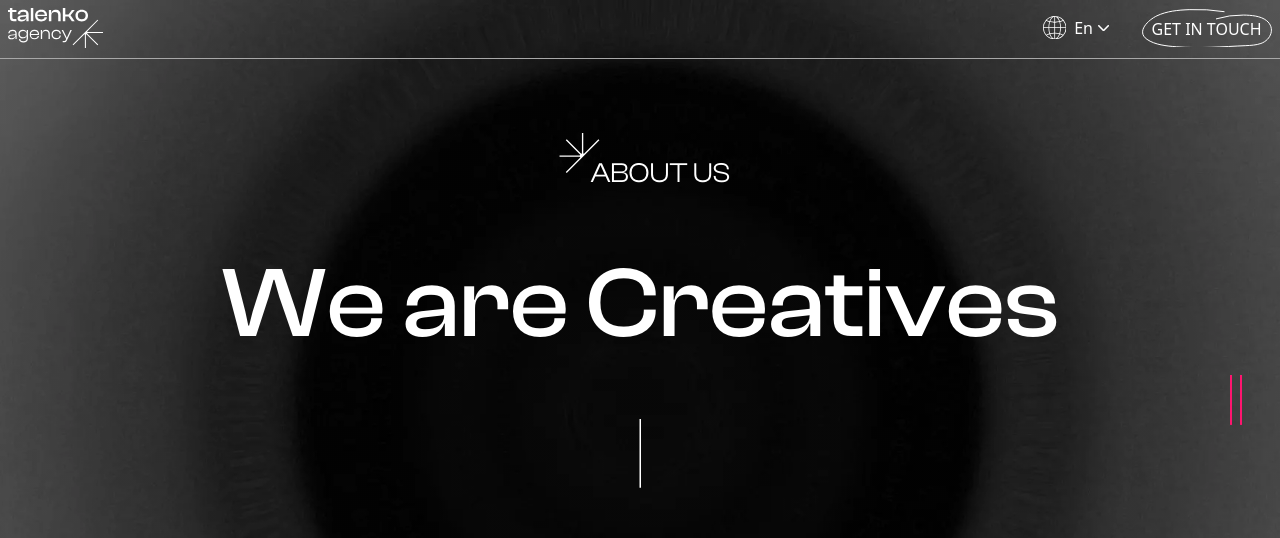
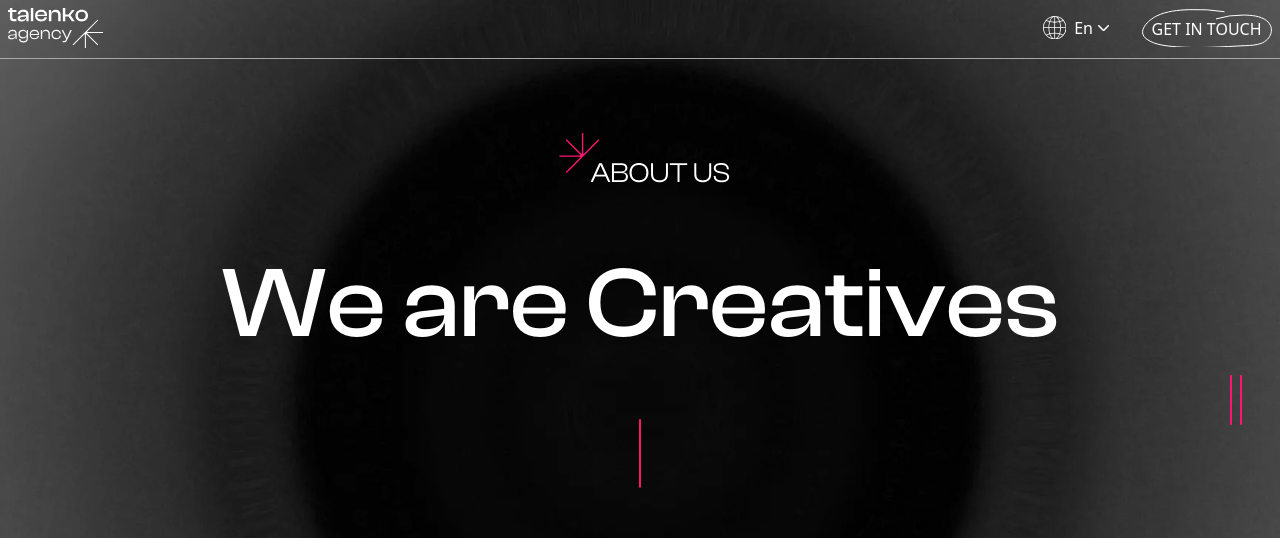
Before and after one commit to FatbardhMulaku/talenko, a React (Create React App) app: page /Agency in a window 1280 px wide. Shown: the top 538 px of the page. Built offline with nearby package versions, Linux system fonts and the light colour scheme.

Commit message:
Some Update

```diff
--- /dev/null
+++ b/src/components/Agency/Aboutus.jsx
@@ -0,0 +1,37 @@
+import React from 'react';
+import MainHero from '../Shared/Hero/MainHero';
+import Zoom from 'react-reveal/Fade';
+
+function Aboutus() {
+    return (
+        <MainHero BGimg="HomeAboutus">
+            <div className="container w-screen h-screen flex flex-col text-white justify-center items-center">
+
+                <svg xmlns="http://www.w3.org/2000/svg" width="180.893" height="55.947" viewBox="0 0 161.893 55.947">
+                    <g id="Group_3748" data-name="Group 3748" transform="translate(-973 -4349.053)">
+                        <text id="ABOUT_US" data-name="ABOUT US" transform="translate(1003.893 4398)" fill="#fff" fontSize="28" fontFamily="Reg"><tspan x="0" y="0">ABOUT US</tspan></text>
+                        <path id="Path_25" data-name="Path 25" d="M1197.729,284.407h20.107v-1.34h-20.107a.566.566,0,0,1-.4-.967l14.217-14.218-.948-.948-32.656,32.656.948.947,14.217-14.217a.566.566,0,0,1,.967.4v20.108h1.34V286.72a.566.566,0,0,1,.966-.4l14.217,14.217.948-.948-14.217-14.218a.565.565,0,0,1,.4-.965Z" transform="translate(2190.837 4655.881) rotate(180)" fill="#ff156f" />
+                    </g>
+                </svg>
+
+                <Zoom>
+                    <h1 className="mt-4 text-center text-3xl md:text-8xl mb-10 mt-10">We are Creatives</h1>
+                </Zoom>
+                <svg xmlns="http://www.w3.org/2000/svg" width="1.993" height="68.663" viewBox="0 0 1.993 68.663">
+                    <path id="Path_26" data-name="Path 26" d="M1349.346,424.926h38.768v-1.993H1319.45v1.992Z" transform="translate(424.926 -1319.45) rotate(90)" fill="#ff156f" />
+                </svg>
+
+                <Zoom>
+                    <p className="text-center text-lg md:text-2xl mt-20">
+                        Lorem ipsum dolor sit amet, consectetur<br />
+                        adipiscing sed do eiusmod tempor incididunt<br />
+                        ut labore et dolore ips.
+                    </p>
+                </Zoom>
+
+            </div>
+        </MainHero>
+    )
+}
+
+export default Aboutus;
--- a/src/components/Agency/index.jsx
+++ b/src/components/Agency/index.jsx
@@ -1,5 +1,5 @@
 import React from 'react';
-import Aboutus from "../Home/Aboutus"
+import Aboutus from "./Aboutus"
 import OurStory from './OurStory';
 import Service from './Service';
 import Team from './Team';
```
